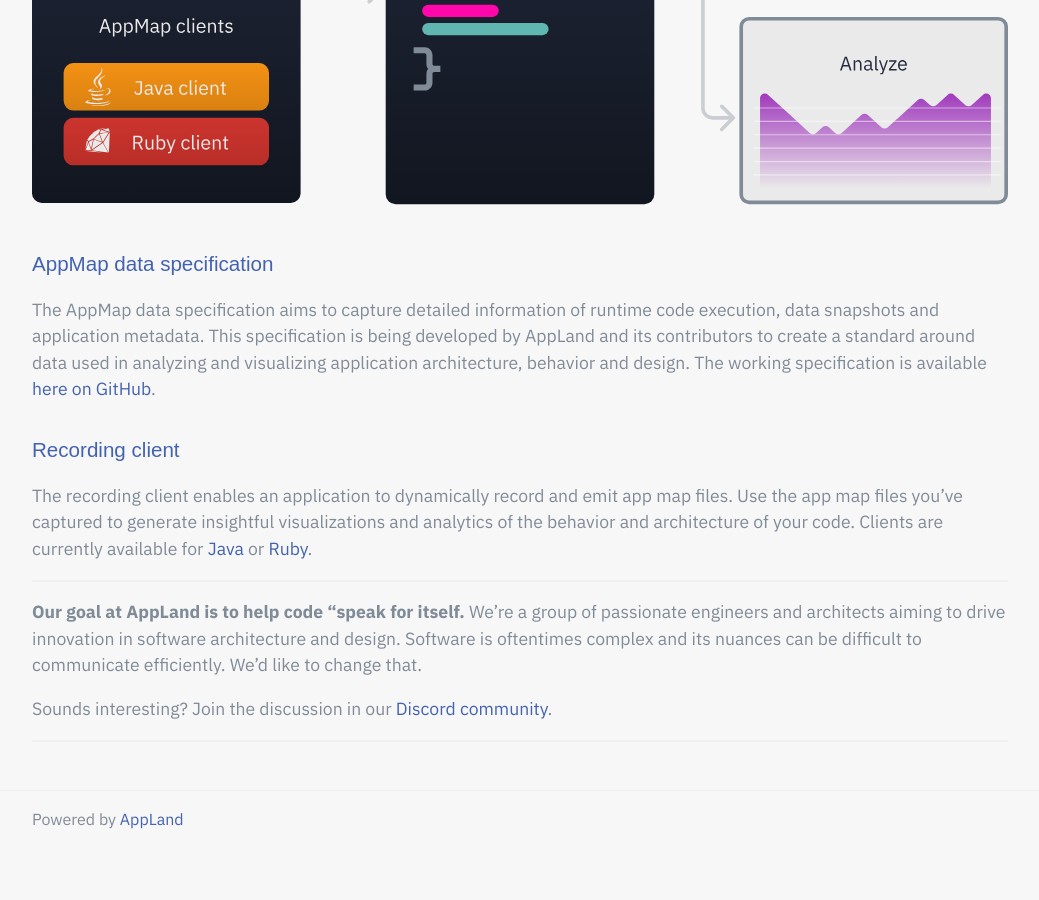
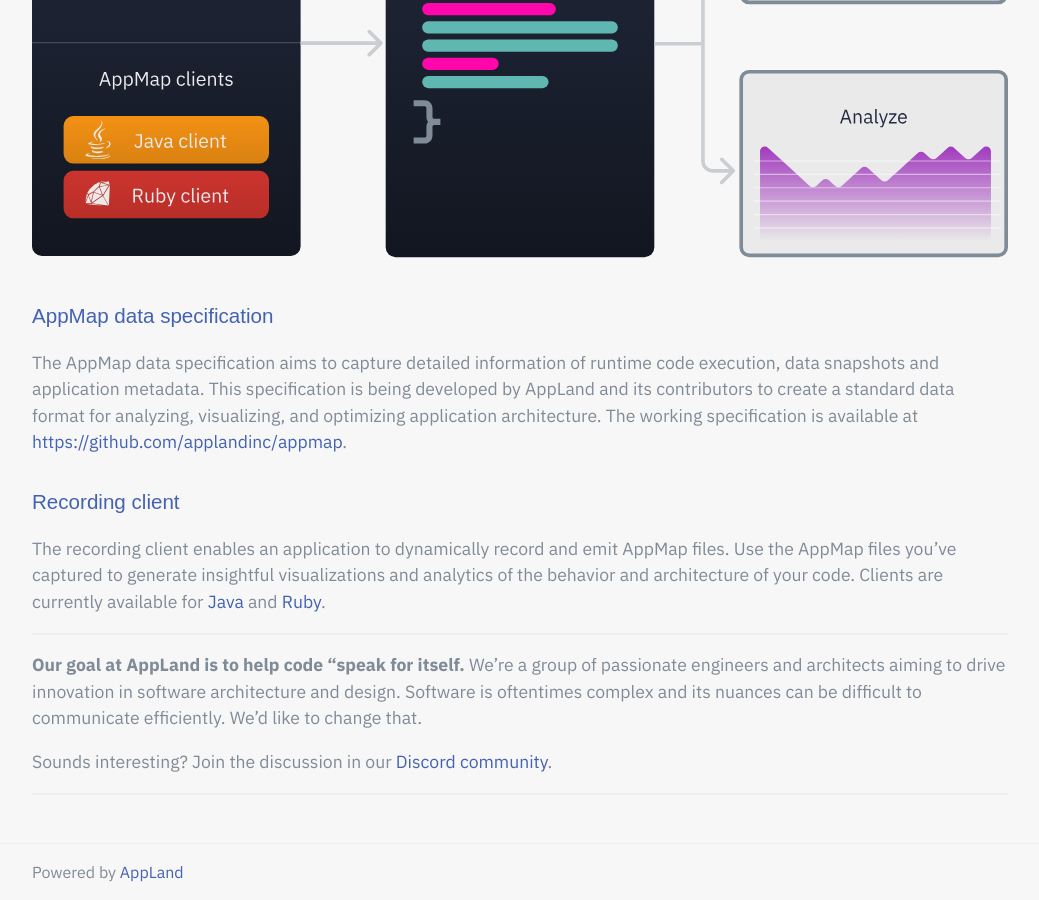
Before and after one commit to applandorg/applandorg.github.io, a Jekyll site: the page built from _pages/index.md, in a window 1280 px wide and 900 px high, scrolled down 1517 px. Shown: the whole window, without its empty margins (120-1159 px from the left). Built offline with Jekyll 4.4.1, drawn with Linux system fonts in a browser that asks for light colours; some web fonts are replaced; before the commit the page ends 2364 px from its top, so only the background shows below that; some of the changed text lies outside the part shown.

Commit message:
Copy edits to home page

```diff
--- a/_pages/index.md
+++ b/_pages/index.md
@@ -6,7 +6,10 @@
 
 ## Get New Data About Your Software’s Architecture
 
-Traditional products such as application profilers, APMs, and loggers all provide information about characteristics of code and software applications.  AppMap provides a comprehensive inspection of your software architecture, aggregated in one simple file obtained simply easily from test case execution and other behavioral traces, and is entirely open source.
+Software tools such as performance profilers, APMs, and log aggregators all provide some information about the behavior of code code; but none are
+dedicated to helping developers inspect and optimize their application architecture. The AppMap framework provides comprehensive information about
+your software architecture, recorded into simple JSON files. These AppMap files can be obtained simply and easily by executing test cases or by
+interactively recording a live, running application. The components of the AppMap framework are open source under the MIT license.
 
 <div class="index-section">
   <table>
@@ -121,11 +124,11 @@
 
 ### AppMap data specification
 
-The AppMap data specification aims to capture detailed information of runtime code execution, data snapshots and application metadata. This specification is being developed by AppLand and its contributors to create a standard around data used in analyzing and visualizing application architecture, behavior and design. The working specification is available [here on GitHub](https://github.com/applandinc/appmap).
+The AppMap data specification aims to capture detailed information of runtime code execution, data snapshots and application metadata. This specification is being developed by AppLand and its contributors to create a standard data format for analyzing, visualizing, and optimizing application architecture. The working specification is available at [https://github.com/applandinc/appmap](https://github.com/applandinc/appmap).
 
 ### Recording client
 
-The recording client enables an application to dynamically record and emit app map files. Use the app map files you’ve captured to generate insightful visualizations and analytics of the behavior and architecture of your code. Clients are currently available for [Java](https://github.com/applandinc/appmap-java) or [Ruby](https://github.com/applandinc/appmap-ruby).
+The recording client enables an application to dynamically record and emit AppMap files. Use the AppMap files you’ve captured to generate insightful visualizations and analytics of the behavior and architecture of your code. Clients are currently available for [Java](https://github.com/applandinc/appmap-java) and [Ruby](https://github.com/applandinc/appmap-ruby).
 
 ---
 
```
